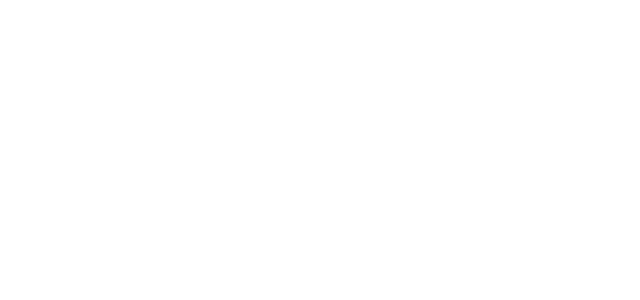
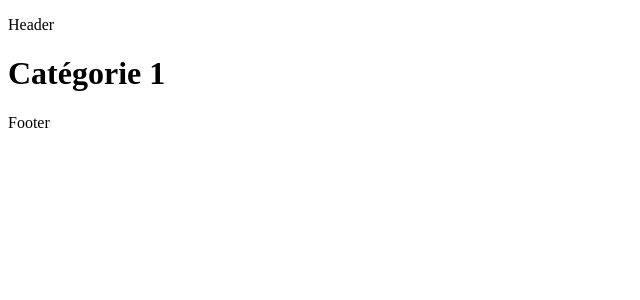
Before and after one commit to Ccasabianca/React_routeurs, a React (Vite) app: page /category/1 in a window 1280 px wide. Before the commit this address had no page. Shown: the top 300 px of the page, without its empty margins (0-640 px from the left). Built offline with nearby package versions, Linux system fonts and the light colour scheme.

Commit message:
Activité 4 - 1

```diff
--- a/src/App.jsx
+++ b/src/App.jsx
@@ -1,6 +1,7 @@
 import { Route, Routes } from "react-router";
 import Home from "./pages/Home.jsx";
 import Category from "./pages/Category.jsx";
+import NotFound from "./pages/NotFound.jsx";
 import Layout from "./components/Layout.jsx";
 
 function App() {
@@ -8,7 +9,8 @@ function App() {
     <Routes>
       <Route element={<Layout />}>
         <Route path="/" element={<Home />} />
-        <Route path="/:category" element={<Category />} />
+        <Route path="/category/:id" element={<Category />} />
+        <Route path="*" element={<NotFound />} />
       </Route>
     </Routes>
   );
--- a/src/pages/Category.jsx
+++ b/src/pages/Category.jsx
@@ -1,11 +1,11 @@
 import { useParams } from "react-router";
 
 const Category = () => {
-  const { category } = useParams();
+  const { id } = useParams();
 
   return (
     <div>
-      <h1>Catégorie {category}</h1>
+      <h1>Catégorie {id}</h1>
     </div>
   );
 };
--- /dev/null
+++ b/src/pages/NotFound.jsx
@@ -0,0 +1,7 @@
+function NotFound() {
+    return (
+    <h1>Page non trouvée</h1>
+  );
+  }
+
+  export default NotFound;
```
